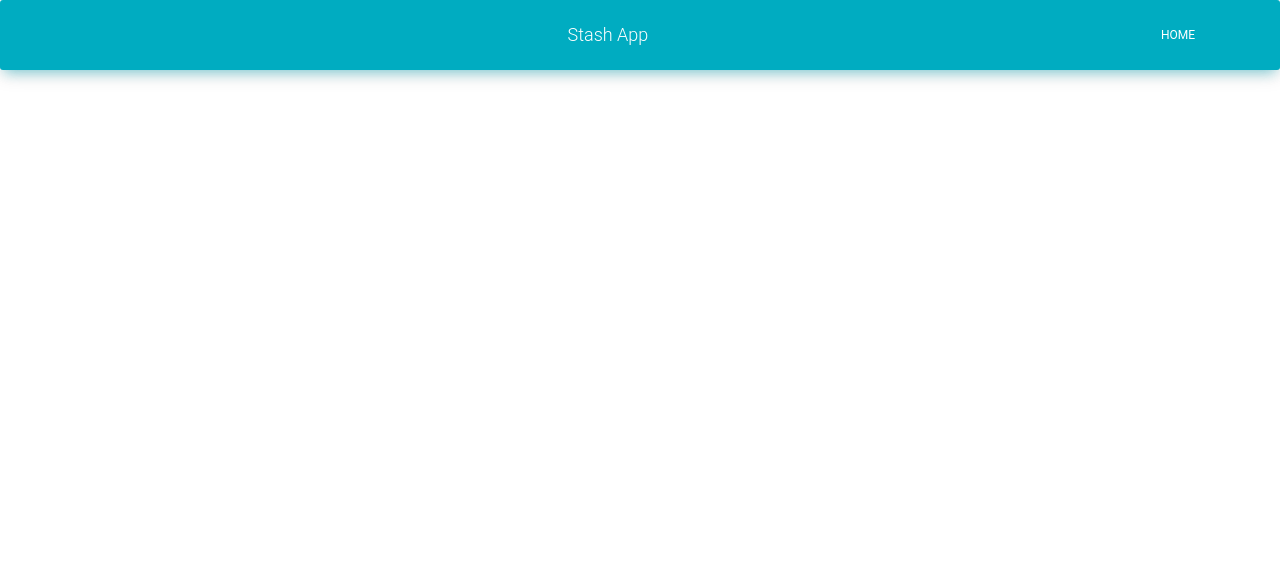
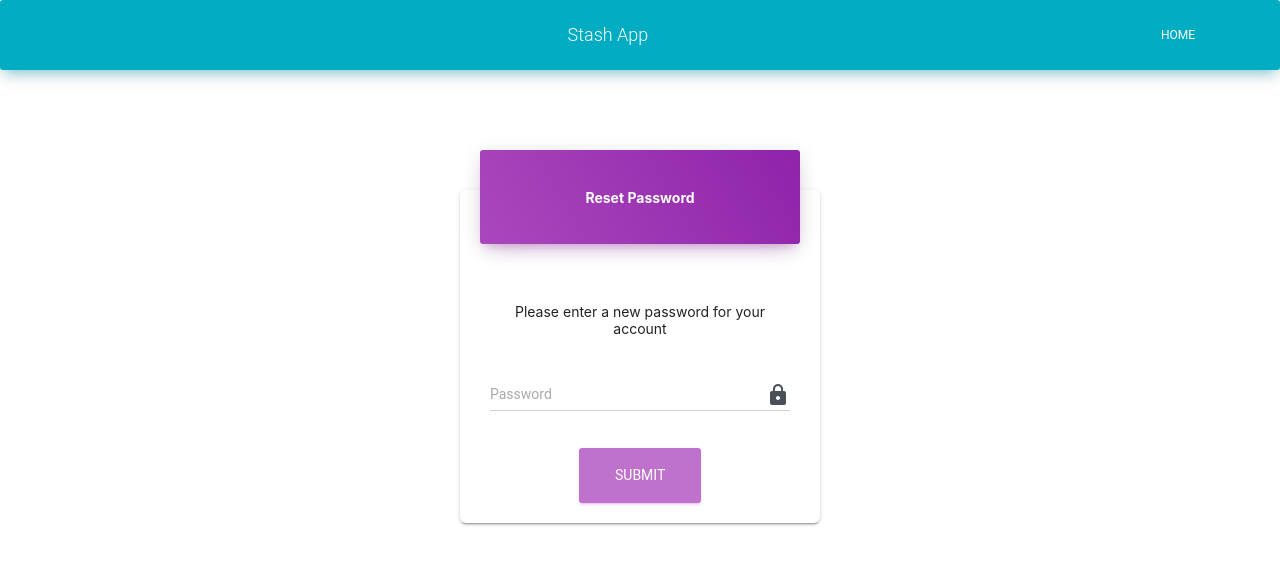
Before and after one commit to ChristopherBeltran/stash-app-client, a React (Create React App) app: page /resetpassword/1 in a window 1280 px wide. Shown: the top 564 px of the page. Built offline with nearby package versions, Linux system fonts and the light colour scheme; no server answers.

Commit message:
Adding resetSuccess component and route, styling and error handling for resetPassword

```diff
--- a/src/App.js
+++ b/src/App.js
@@ -14,6 +14,7 @@
 import ResetPassword from './app_components/ResetPassword';
 import ForgotPassword from './app_components/ForgotPassword'
 import PasswordSent from './app_components/passwordSent'
+import ResetSuccess from './app_components/resetSuccess'
 
 class App extends React.Component {
 
@@ -43,6 +44,7 @@
     <Route exact path='/forgotpassword' render={({history})=><ForgotPassword history={history}/>}/>
     <Route exact path='/passwordsent' render={({history})=><PasswordSent history={history}/>}/>
     <Route exact path='/resetpassword/:id' render={({history, match})=><ResetPassword history={history} match={match}/>}/>
+    <Route exact path='/resetsuccess' render={({history})=><ResetSuccess history={history}/>}/>
     <Route exact path='/signup' render={({history})=><SignupPage history={history}/>}/>
     <Route exact path='/login' render={({history})=><LoginPage history={history}/>}/>
     <Route exact path='/stream/setup' render={({history})=><StreamSetup history={history}/>}/>
--- a/src/actions/errors.js
+++ b/src/actions/errors.js
@@ -8,6 +8,8 @@
         parsedErrors.push('Passwords do not match.  Please try again.')
     } else if(errors.hasOwnProperty('reset')){
         parsedErrors.push('No email associated with that account.  Try another email or sign up for new account.')
+    } else if(errors.hasOwnProperty('error')){
+        parsedErrors.push('Password invalid, try again.')
     } else {
         parsedErrors.push(errors)
     }
--- a/src/app_components/ArticleCard.js
+++ b/src/app_components/ArticleCard.js
@@ -52,9 +52,24 @@
     )
   }
 
+
+  const hideTimeout = () => {
+    if(articleModal.display === false){
+      console.log('disabling')
+      hideArticleModal()
+    }
+    console.log('running')
+  }
+
+ const articleCloseTimeoutFunction = () => {
+    setTimeout(() => { hideTimeout(); }, 10000);
+  }
+
+
   const handleClick = (e) => {
     if(articleModal.display !== true){
-    openArticleModal(article.title)
+    openArticleModal(article.title);
+    articleCloseTimeoutFunction();
     }
   }
 
--- a/src/app_components/ArticleModal.js
+++ b/src/app_components/ArticleModal.js
@@ -26,7 +26,7 @@
     const { articleModal, hideArticleModal } = this.props;
 
     const handleClose = () => {
-      hideArticleModal()
+      hideArticleModal();
     }
 
     const contentFormat = () => {
--- a/src/app_components/ForgotPassword.js
+++ b/src/app_components/ForgotPassword.js
@@ -65,12 +65,13 @@
         }
 
         try {
-            const fetchResponse = await fetch(`http://localhost:3000/api/v1/password_resets`, settings);
+            const fetchResponse = await fetch(`https://the-stash-app.herokuapp.com/api/v1/password_resets`, settings);
             const data = await fetchResponse.json();
             if(data.reset){
                 this.props.addErrors(data);
                 this.forceUpdate();
             } else {
+                this.props.resetForgotPasswordForm()
                 this.props.history.push('/passwordsent')
             }
         } catch(error) {
--- a/src/app_components/ResetPassword.js
+++ b/src/app_components/ResetPassword.js
@@ -1,14 +1,192 @@
 import React from "react";
+// nodejs library to set properties for components
+import PropTypes from "prop-types";
+// @material-ui/core components
+import withStyles from "@material-ui/core/styles/withStyles";
+import InputAdornment from "@material-ui/core/InputAdornment";
+// @material-ui/icons
+import Lock from "@material-ui/icons/Lock"
+// core components
+import GridContainer from "components/Grid/GridContainer.jsx";
+import GridItem from "components/Grid/GridItem.jsx";
+import Button from "components/CustomButtons/Button.jsx";
+import Card from "components/Card/Card.jsx";
+import CardBody from "components/Card/CardBody.jsx";
+import CardHeader from "components/Card/CardHeader.jsx";
+import CardFooter from "components/Card/CardFooter.jsx";
+import CustomInput from "components/CustomInput/CustomInput.jsx";
+import { connect } from 'react-redux'
+import { updateResetPasswordForm, clearResetPasswordForm } from "../actions/resetPassword.js"
+import loginPageStyle from "assets/jss/material-kit-react/views/loginPage.jsx";
+import ErrorNotifications from "./ErrorNotifications.js"
+import { addErrors, removeErrors } from "../actions/errors.js"
+import { Link } from 'react-router-dom'
+
+
 
 class ResetPassword extends React.Component {
+  constructor(props) {
+    super(props);
+    //  use this to make the card to appear after the page has been rendered
+    this.state = {
+      cardAnimaton: "cardHidden"
+    };
+  }
+  componentDidMount() {
+    // we add a hidden class to the card and after 700 ms we delete it and the transition appears
+    setTimeout(
+      function() {
+        this.setState({ cardAnimaton: "" });
+      }.bind(this),
+      100
+    );
+  }
 
-    render() {
+  handleFormChange = event => {
+    //const { name, value } = event.target
+    const updatedFormInfo = {
+      ...this.props.resetPasswordFormData,
+      [event.target.name]: event.target.value
+    }
+    this.props.updateResetPasswordForm(updatedFormInfo)
+  }
+
+  resetPasswordReq = async () => {
+      const auth_params = {
+          user: {
+          password: this.props.resetPasswordFormData.password
+          }
+      }
+      const settings = {
+        method: "PATCH",
+        headers: {
+          "Content-Type": "application/json",
+          "Access-Control-Allow-Origin": "https://stashapp.herokuapp.com"
+        },
+        body: JSON.stringify(auth_params)
+        }
+
+        const hashId = this.props.match.params.id
+
+        try {
+            const fetchResponse = await fetch(`https://the-stash-app.herokuapp.com/api/v1/password_resets/${hashId}`, settings);
+            const data = await fetchResponse.json();
+            if(data.expired || data.error){
+                debugger;
+                this.props.addErrors(data);
+                this.forceUpdate();
+            } else {
+                this.props.history.push('/resetsuccess')
+            }
+        } catch(error) {
+
+        }
+
+    }
+
+  handleSubmit = event => {
+    event.preventDefault()
+    this.resetPasswordReq();
+  }
+
+  buttonHandler = () => {
+    const values = Object.values(this.props.resetPasswordFormData)
+    var blankFields = 1
+
+    for(const v of values){
+      if(v !== ""){
+        blankFields --
+      }
+    }
+
+    if(blankFields > 0){
+      return(
+        <Button default disabled={true} color="primary" size="lg" type="submit">
+        Submit
+      </Button>
+      )
+    } else {
+      return(
+        <Button default color="primary" size="lg" type="submit">
+        Submit
+      </Button>
+        )
+      }
+    }
+
+    errorHandler = () => {
+      if(this.props.errors !== null){
+      if(this.props.errors.length >= 1){
+        setTimeout(() => { this.props.removeErrors(); }, 5000);
         return(
-        <div>
-        Reset Password Stuff
+          <ErrorNotifications errors={this.props.errors}></ErrorNotifications>
+        )
+      }
+    }
+    }
+
+
+
+  render() {
+    const { classes, ...rest } = this.props;
+    const resetPasswordFormData = this.props.resetPasswordFormData
+    console.log(this.props.match.params.id)
+    return (
+      <div id="reset-password-page" width="auto">
+          <div id="reset-password-container" className={classes.container}>
+          {this.errorHandler()}
+            <GridContainer justify="center" width="auto">
+              <GridItem xs={10} sm={4} md={4}>
+                <Card className={classes[this.state.cardAnimaton]}>
+                  <form className={classes.form} onSubmit={this.handleSubmit}>
+                    <CardHeader color="primary" className={classes.cardHeader}>
+                      <h4>Reset Password</h4>
+                    </CardHeader>
+                    <p className={classes.divider}></p>
+                    <CardBody>
+                    <p>Please enter a new password for your account</p>
+                      <CustomInput
+                        labelText="Password"
+                        id="password"
+                        formControlProps={{
+                          fullWidth: true
+                        }}
+                        inputProps={{
+                          type: "password",
+                          id: "password",
+                          name: "password",
+                          value: resetPasswordFormData.email,
+                          onChange: (event) => this.handleFormChange(event),
+                          endAdornment: (
+                            <InputAdornment position="end">
+                              <Lock className={classes.inputIconsColor} />
+                            </InputAdornment>
+                          )
+                        }}
+                      />
+                    </CardBody>
+                    <CardFooter className={classes.cardFooter}>
+                      {this.buttonHandler()}
+                    </CardFooter>
+                  </form>
+                </Card>
+              </GridItem>
+            </GridContainer>
+          </div>
         </div>
-        )
-    }
+    );
+  }
 }
 
-export default ResetPassword;
+ResetPassword.propTypes = {
+  classes: PropTypes.object
+};
+
+const mapStateToProps = state => {
+    return {
+      resetPasswordFormData: state.resetPasswordForm,
+      errors: state.errors
+    }
+  }
+
+export default connect(mapStateToProps, { updateResetPasswordForm, clearResetPasswordForm, addErrors, removeErrors } ) (withStyles(loginPageStyle)(ResetPassword))
--- /dev/null
+++ b/src/app_components/resetSuccess.js
@@ -0,0 +1,65 @@
+import React from 'react';
+//import { Link } from 'react-router-dom'
+// material-ui components
+import withStyles from "@material-ui/core/styles/withStyles";
+// core components
+import Card from "components/Card/Card.jsx";
+import CardBody from "components/Card/CardBody.jsx";
+import GridContainer from "components/Grid/GridContainer.jsx";
+import GridItem from "components/Grid/GridItem.jsx";
+import Button from "components/CustomButtons/Button.jsx";
+import typographyStyle from "assets/jss/material-kit-react/components/typographyStyle.jsx"
+import { cardTitle, cardLink, cardSubtitle } from "assets/jss/material-kit-react.jsx";
+import LocalLibrary from "@material-ui/icons/LocalLibrarySharp";
+import { Link } from 'react-router-dom'
+
+
+const style = {
+  cardTitle,
+  cardLink,
+  cardSubtitle
+};
+
+class ResetSuccess extends React.Component {
+    constructor(props) {
+        super(props);
+        //  use this to make the card to appear after the page has been rendered
+        this.state = {
+          cardAnimaton: "cardHidden"
+        };
+      }
+      componentDidMount() {
+        // we add a hidden class to the card and after 700 ms we delete it and the transition appears
+        setTimeout(
+          function() {
+            this.setState({ cardAnimaton: "" });
+          }.bind(this),
+          700
+        );
+
+      }
+
+
+      render() {
+        const { classes, ...rest } = this.props;
+        const typography = { typographyStyle }
+        const padding = {
+            margin: "25px"
+        }
+    return (
+        <div id="reset-success-card">
+        <GridContainer justify="space-evenly">
+        <GridItem xs={12} sm={8} md={4}>
+        <Card className={classes[this.state.cardAnimaton]} >
+          <CardBody>
+          <h3 id="home-card-text">Your password has been reset successfully. Proceed to <Link to='/login' id="login-link">Login</Link> page</h3>
+          </CardBody>
+        </Card>
+        </GridItem>
+            </GridContainer>
+        </div>
+    );
+  }
+}
+
+export default withStyles(style)(ResetSuccess);
--- a/src/index.css
+++ b/src/index.css
@@ -40,6 +40,15 @@
 }
 
 #password-sent-card {
+  padding-top: 100px;
+  display: grid;
+  grid-gap: 5px;
+  grid-template-columns: repeat(auto-fit, minmax(100px, 1fr));
+  grid-template-rows: repeat(2, 100px);
+  justify-content: center;
+}
+
+#reset-success-card {
   padding-top: 100px;
   display: grid;
   grid-gap: 5px;
@@ -123,3 +132,9 @@
   font-weight: bold;
   text-decoration: none;
 }
+
+#login-link {
+  color: #9c27b0;
+  font-weight: bold;
+  text-decoration: none;
+}
```
